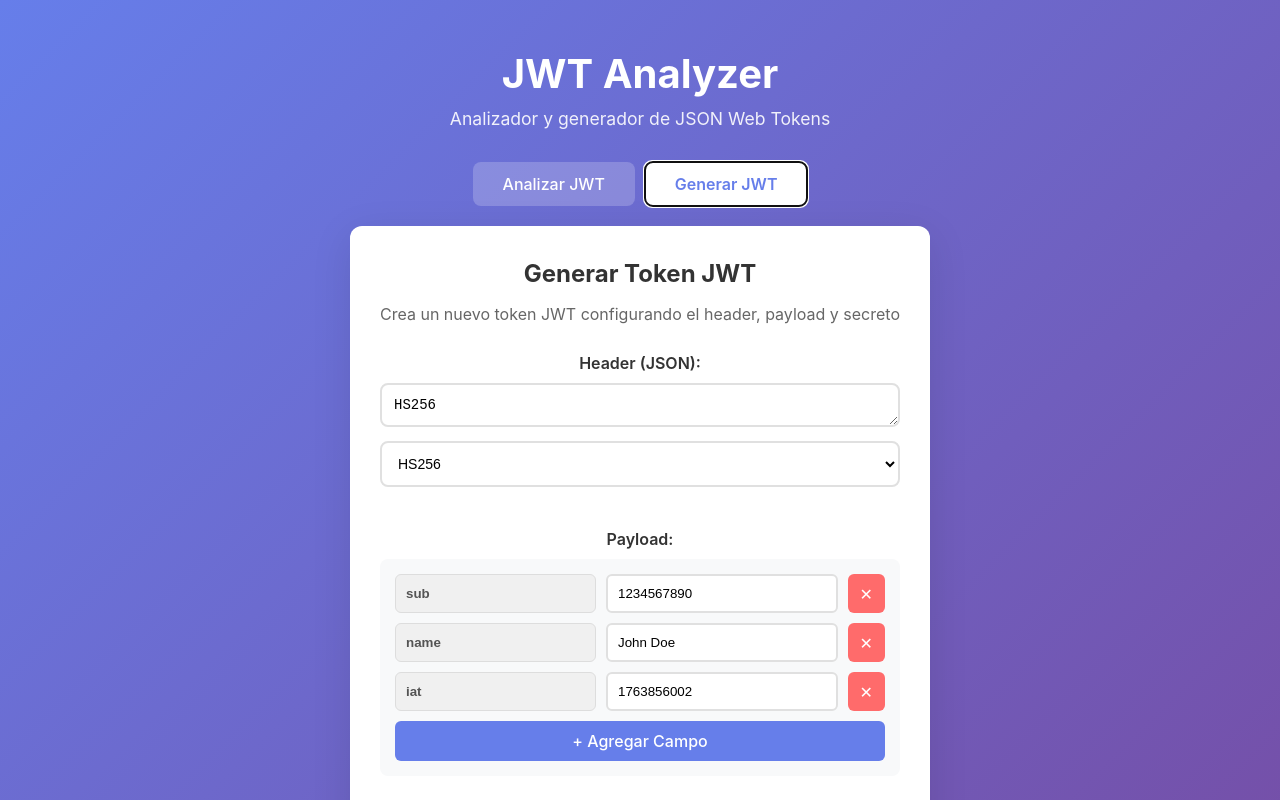
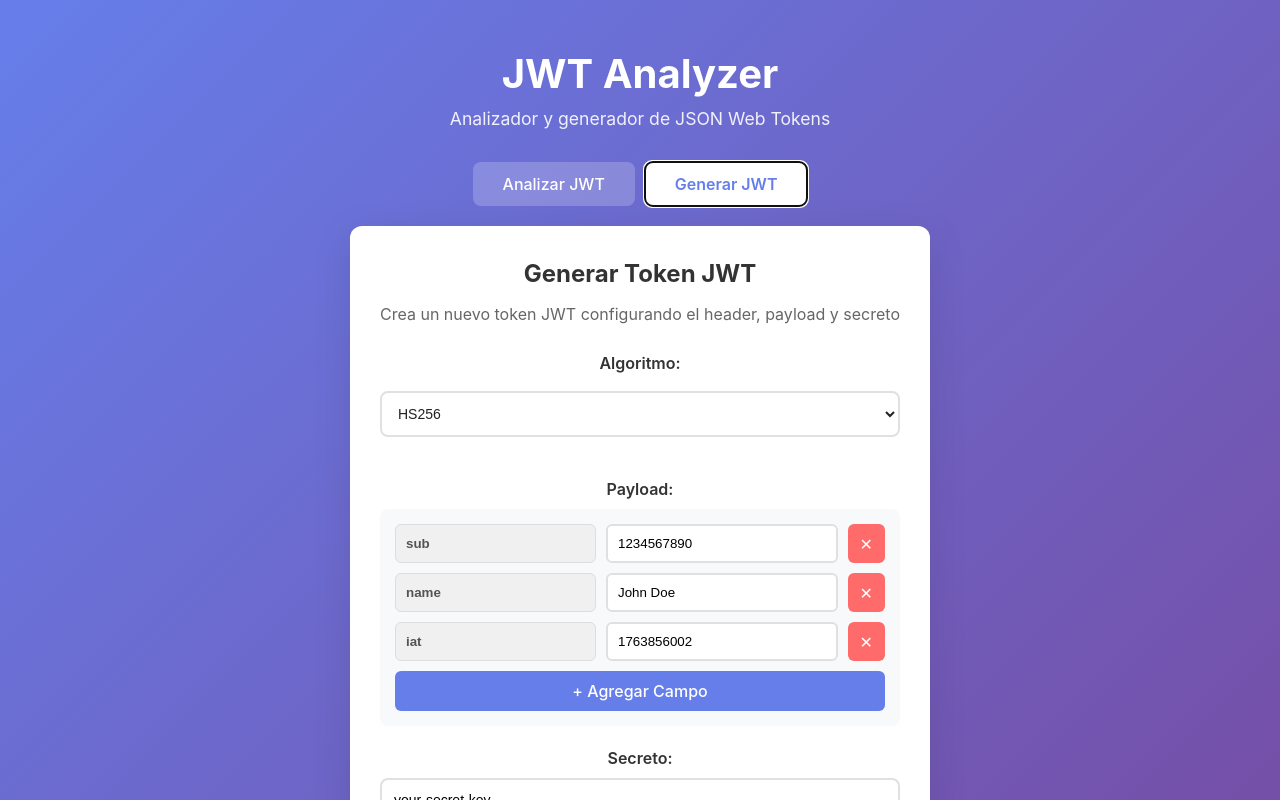
Before and after one commit to felipe12l/proyecto_final_LF, a Vue app in the folder frontend/: page / in a window 1280 px wide. Both pictures are taken after a click on the button "Generar JWT". Shown: the top 800 px of the page. Built offline with nearby package versions, Linux system fonts and the light colour scheme.

Commit message:
modificada la pagina del encoder  para que fucione chingon

```diff
--- a/frontend/src/components/JWTEncoder.vue
+++ b/frontend/src/components/JWTEncoder.vue
@@ -58,8 +58,8 @@ const clearForm = () => {
 }
 
 const copyToken = () => {
-  if (result.value?.token) {
-    navigator.clipboard.writeText(result.value.token)
+  if (result.value?.jwt) {
+    navigator.clipboard.writeText(result.value.jwt)
     alert('Token copiado al portapapeles')
   }
 }
@@ -80,19 +80,10 @@ const addPayloadField = () => {
 
     <div class="form-row">
       <div class="form-group">
-        <label for="header">Header (JSON):</label>
-        <textarea
-          id="header"
-          v-model="header.alg"
-          placeholder="Algoritmo"
-          rows="1"
-          :disabled="loading"
-        ></textarea>
+        <label for="algorithm">Algoritmo:</label>
         <select v-model="header.alg" :disabled="loading" class="select-input">
           <option value="HS256">HS256</option>
           <option value="HS384">HS384</option>
-          <option value="HS512">HS512</option>
-          <option value="RS256">RS256</option>
         </select>
       </div>
     </div>
@@ -162,7 +153,7 @@ const addPayloadField = () => {
           <h3>Token JWT</h3>
           <button @click="copyToken" class="btn-copy">📋 Copiar</button>
         </div>
-        <div class="token-display">{{ result.token }}</div>
+        <div class="token-display">{{ result.jwt }}</div>
       </div>
 
       <div class="result-section" v-if="result.header">
@@ -217,7 +208,8 @@ label {
   color: #333;
 }
 
-textarea, .text-input, .select-input {
+textarea, .select-input {
+  color:#222;
   width: 100%;
   padding: 12px;
   border: 2px solid #e0e0e0;
@@ -225,7 +217,15 @@ textarea, .text-input, .select-input {
   font-size: 14px;
   transition: border-color 0.3s;
 }
+.text-input{
+  width: 100%;
+  padding: 12px;
+  border: 2px solid #e0e0e0;
+  border-radius: 8px;
+  font-size: 14px;
+  transition: border-color 0.3s;
 
+}
 textarea {
   font-family: 'Courier New', monospace;
   resize: vertical;
@@ -379,16 +379,18 @@ button:disabled {
 }
 
 .result-section {
-  background: #f8f9fa;
+  background: #ffffff;
   padding: 20px;
   border-radius: 8px;
   margin-bottom: 15px;
+  border: 1px solid #e0e0e0;
 }
 
 .result-section h3 {
-  color: #667eea;
+  color: #333;
   margin-bottom: 10px;
   font-size: 1.1rem;
+  font-weight: 700;
 }
 
 .token-header {
@@ -413,23 +415,25 @@ button:disabled {
 }
 
 .token-display {
-  background: #1e1e1e;
-  color: #4ec9b0;
+  background: #f5f5f5;
+  color: #2c5282;
   padding: 15px;
   border-radius: 6px;
   word-break: break-all;
   font-family: 'Courier New', monospace;
   font-size: 13px;
   line-height: 1.6;
+  border: 1px solid #ddd;
 }
 
 pre {
-  background: #1e1e1e;
-  color: #d4d4d4;
+  background: #f5f5f5;
+  color: #222;
   padding: 15px;
   border-radius: 6px;
   overflow-x: auto;
   font-size: 13px;
   line-height: 1.5;
+  border: 1px solid #ddd;
 }
 </style>
```
Also changed, not shown: 1 other file (tests, documents, lock files or other folders).
